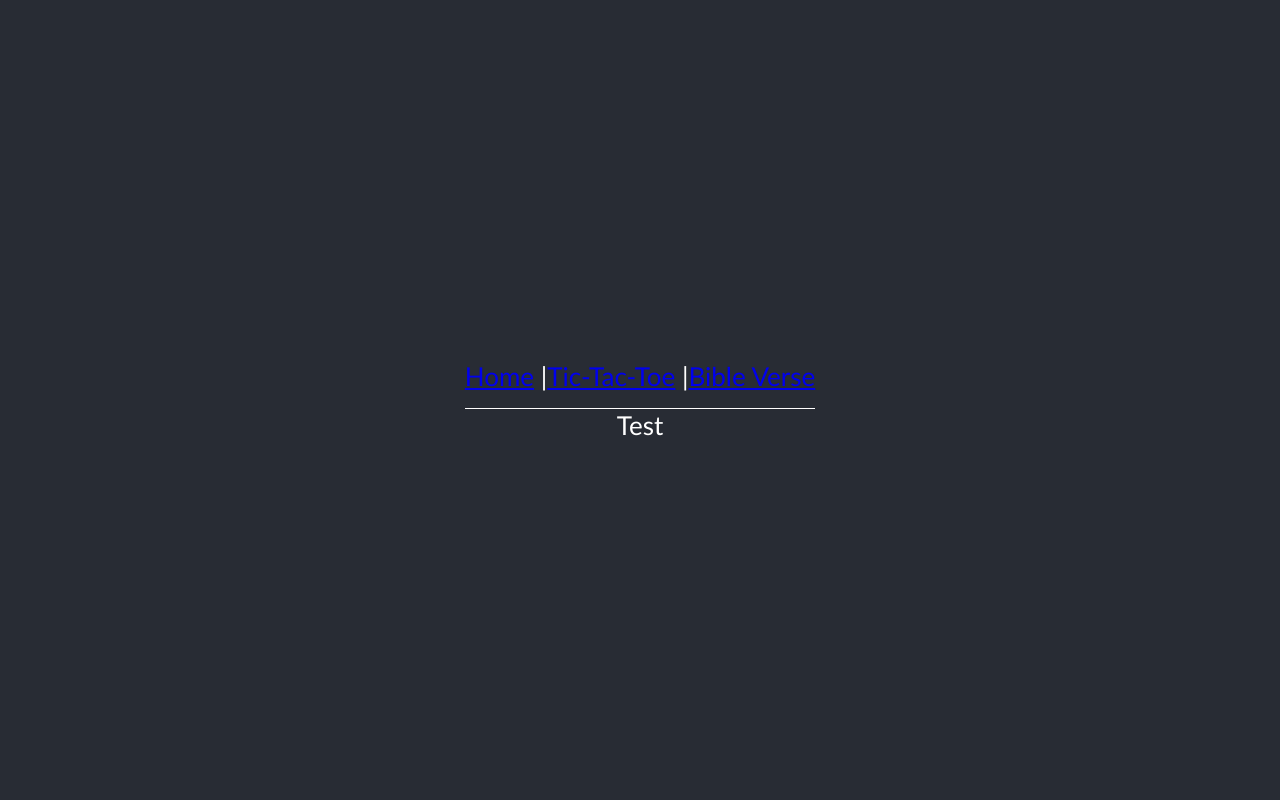
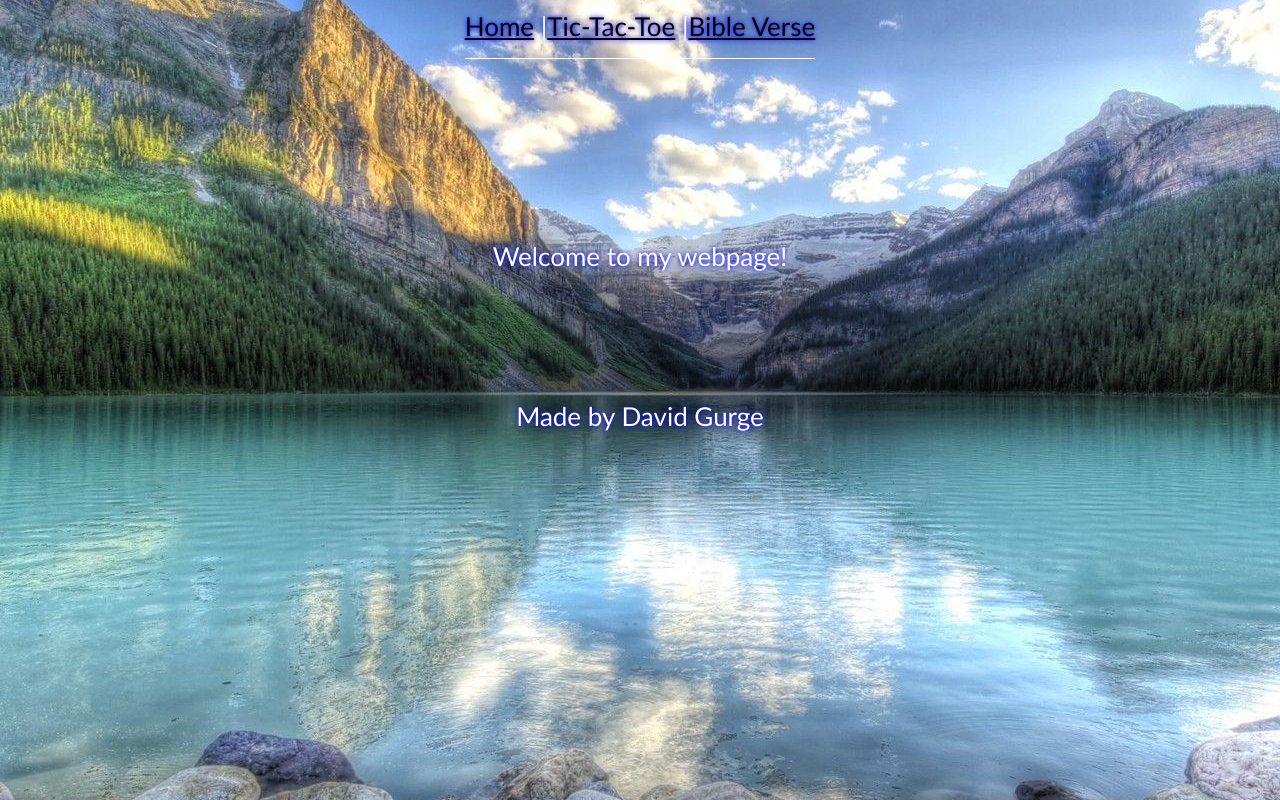
Before and after one commit to Davideo37/Internet-Programming-Final-Project, a React (Create React App) app in the folder UI/my-ui/: page / in a window 1280 px wide. Built offline with nearby package versions, Linux system fonts and the light colour scheme; no server answers.

Commit message:
Added more styling

```diff
--- a/UI/my-ui/src/App.css
+++ b/UI/my-ui/src/App.css
@@ -13,8 +13,9 @@
   }
 }
 
+
 .App-header {
-  background-color: #282c34;
+  background-color: #363a72;
   min-height: 100vh;
   display: flex;
   flex-direction: column;
@@ -22,10 +23,32 @@
   justify-content: center;
   font-size: calc(10px + 2vmin);
   color: white;
+  text-shadow: 0 0 3px #0000, 0 0 5px #0000FF;
+  background-image: url("background.jpg");
+  /*Image from https://wallpaperaccess.com/1920x1080-hd-nature*/
+  background-position: center;
+  background-repeat: no-repeat;
 }
 
+.App-intro {
+  min-height: 20vh;
+  font-size: calc(20px +2vmin);
+  animation: appear-slide 5s ;
+}
+@keyframes appear-slide{
+        0%{opacity: 0; margin-bottom: -800px;}
+        50%{opacity: 1; margin-bottom: 0px;}
+      }
+
 .App-link {
-  color: #61dafb;
+  color: black;
+}
+.App-link:hover {
+  border-color: #0000FF;
+}
+.App-link:visited {
+  color: orange;
+  border: 1px solid black
 }
 
 @keyframes App-logo-spin {
@@ -38,6 +61,8 @@
 }
 
 nav {
+  position: fixed;
+  top: 10px;
   border-bottom: solid 1px;
   padding-bottom: 1rem;
 }
--- a/UI/my-ui/src/App.js
+++ b/UI/my-ui/src/App.js
@@ -2,6 +2,7 @@
 import './App.css';
 import { Link } from 'react-router-dom';
 import { useState, useEffect } from "react";
+import { Box } from "@mui/material";
 const myUrl = "https://helloworld-kjernzpriq-ue.a.run.app/test/please";
 
 function App() {
@@ -21,11 +22,11 @@ function App() {
     <div className="App">
       <header className="App-header">
         <nav>
-          <Link to="/">Home</Link> |
-          <Link to="/tictactoe">Tic-Tac-Toe</Link> |
-          <Link to="/bible">Bible Verse</Link>
+          <Link className='App-link' to="/">Home</Link> |<Link className='App-link' to="/tictactoe">Tic-Tac-Toe</Link> |
+          <Link className="App-link" to="/bible">Bible Verse</Link>
         </nav>
-        Test
+        <Box className="App-intro">Welcome to my webpage!</Box>
+        <Box className="App-intro">Made by David Gurge</Box>
       </header>
     </div>
   );
--- a/UI/my-ui/src/routes/bible/bible.js
+++ b/UI/my-ui/src/routes/bible/bible.js
@@ -40,8 +40,17 @@ function Bible() {
     <div className="Bible">
       <header className="Bible-header">
         <nav>
-          <Link to="/">Home</Link> |<Link to="/tictactoe">Tic-Tac-Toe</Link> |
-          <Link to="/bible">Bible Verse</Link>
+          <Link className="App-link" to="/">
+            Home
+          </Link>{" "}
+          |
+          <Link className="App-link" to="/tictactoe">
+            Tic-Tac-Toe
+          </Link>{" "}
+          |
+          <Link className="App-link" to="/bible">
+            Bible Verse
+          </Link>
         </nav>
         <img src={bible} className="App-logo" alt="Bible" />
         <Box
@@ -62,6 +71,7 @@ function Bible() {
             value={book}
             onChange={handleChangeBook}
             focused
+            required
           />
           <TextField
             className="search-fields"
@@ -73,6 +83,7 @@ function Bible() {
             disabled={book === "votd"}
             onChange={handleChangeChapter}
             focused
+            required={book === "votd" ? false : true}
           />
           <TextField
             className="search-fields"
@@ -84,6 +95,7 @@ function Bible() {
             disabled={book === "votd"}
             onChange={handleChangeVerse}
             focused
+            required={book === "votd" ? false : true}
           />
         </Box>
         <Box>
--- a/UI/my-ui/src/routes/tictactoe/tictactoe.css
+++ b/UI/my-ui/src/routes/tictactoe/tictactoe.css
@@ -10,6 +10,7 @@ section {
     font-size: 75px;
     color: #e2df39;
     margin: 10px auto;
+    text-shadow: 0 0 3px #0000, 0 0 5px #fd6805;
 }
 
 .board{
@@ -41,6 +42,7 @@ section {
     font-size: 50px;
     color: #d7a62f;
     margin: 20px auto;
+    text-shadow: 0 0 3px #0000, 0 0 5px #fd6805;
 }
 
 button {
@@ -65,4 +67,5 @@ header {
   justify-content: center;
   font-size: calc(10px + 2vmin);
   color: white;
+
 }
--- a/UI/my-ui/src/routes/tictactoe/tictactoe.js
+++ b/UI/my-ui/src/routes/tictactoe/tictactoe.js
@@ -95,8 +95,17 @@ function TicTacToe() {
   return (
     <header>
       <nav>
-        <Link to="/">Home</Link> |<Link to="/tictactoe">Tic-Tac-Toe</Link> |
-        <Link to="/bible">Bible Verse</Link>
+        <Link className="App-link" to="/">
+          Home
+        </Link>{" "}
+        |
+        <Link className="App-link" to="/tictactoe">
+          Tic-Tac-Toe
+        </Link>{" "}
+        |
+        <Link className="App-link" to="/bible">
+          Bible Verse
+        </Link>
       </nav>
       <section>
         <h1 class="intro">Welcome to Tic-Tac-Toe!</h1>
@@ -129,17 +138,14 @@ function TicTacToe() {
             {boardState[8]}
           </Box>
         </div>
-        <h3 id="status">
-        </h3>
-        <button id="restart">
-          RESTART
-        </button>
+        <h3 id="status"></h3>
+        <button id="restart">RESTART</button>
       </section>
     </header>
   );
 }
-// This line of code was based off a tutorial I watched at https://www.youtube.com/watch?v=Rzhcb4M9-0Q
-document.addEventListener("DOMContentLoaded", function() {
+
+window.onload = function() {
   gameStatus = document.getElementById("status");
   document.getElementById("restart").addEventListener("click", resetGame);
   console.log("Game" + gameStatus);
@@ -156,7 +162,8 @@ document.addEventListener("DOMContentLoaded", function() {
       }
     })
   );
-})
+}
+
 
 
 export default TicTacToe;
```
Also changed, not shown: UI/my-ui/src/background.jpg (added).
